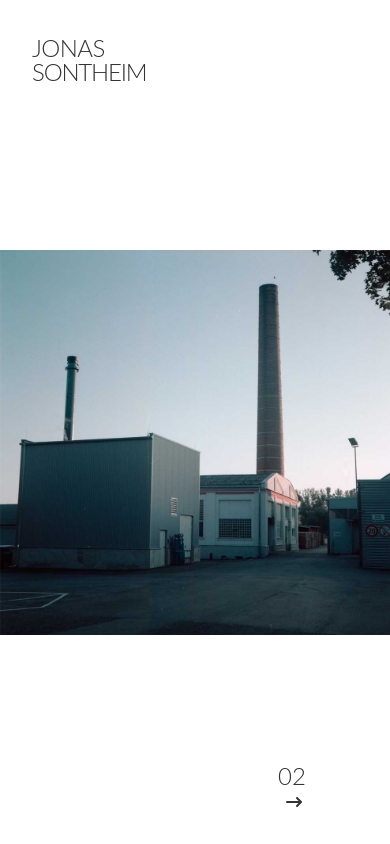
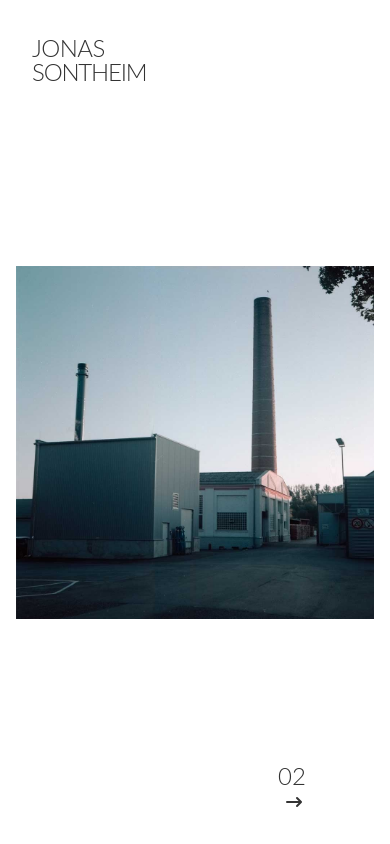
Before and after one commit to sontiO/photo-portfolio, a Next.js app: page /gallery/gallery2 in a window 390 px wide. Built offline with nearby package versions, Linux system fonts and the light colour scheme.

Commit message:
padding on mobile gallery wrapper

```diff
--- a/components/GalleryWrapper.js
+++ b/components/GalleryWrapper.js
@@ -5,7 +5,7 @@ import PageTransition from "./PageTransition";
 const variants = {
   hidden: { opacity: 0, x: 200, y: 0 },
   enter: { opacity: 1, x: 0, y: 0 },
-  exit: { opacity: 0, x: 0, y: -100 },
+  exit: { opacity: 0, x: 0, y: 0 },
 };
 
 export default function GalleryWrapper({ children, page, href }) {
--- a/pages/gallery/gallery2.js
+++ b/pages/gallery/gallery2.js
@@ -48,7 +48,7 @@ export default function Gallery2() {
         <div className="h-screen overflow-y-hidden">
           <div className="grid w-full h-full ">
             <GalleryWrapper page="02" href="/gallery/gallery3">
-              <div className="flex items-center justify-center h-screen -mt-24 ">
+              <div className="flex items-center justify-center h-screen p-4 -mt-24">
                 <EmblaCarousel images={imageData} width={1000} height={988} />
               </div>
             </GalleryWrapper>
--- a/pages/gallery/gallery3.js
+++ b/pages/gallery/gallery3.js
@@ -49,7 +49,7 @@ export default function gallery3() {
         <div className="h-screen overflow-y-hidden">
           <div className="grid w-full h-full ">
             <GalleryWrapper page="03" href="/">
-              <div className="flex items-center justify-center h-screen -mt-24 ">
+              <div className="flex items-center justify-center h-screen p-4 -mt-24">
                 <EmblaCarousel images={imageData} width={1000} height={1000} />
               </div>
             </GalleryWrapper>
```
